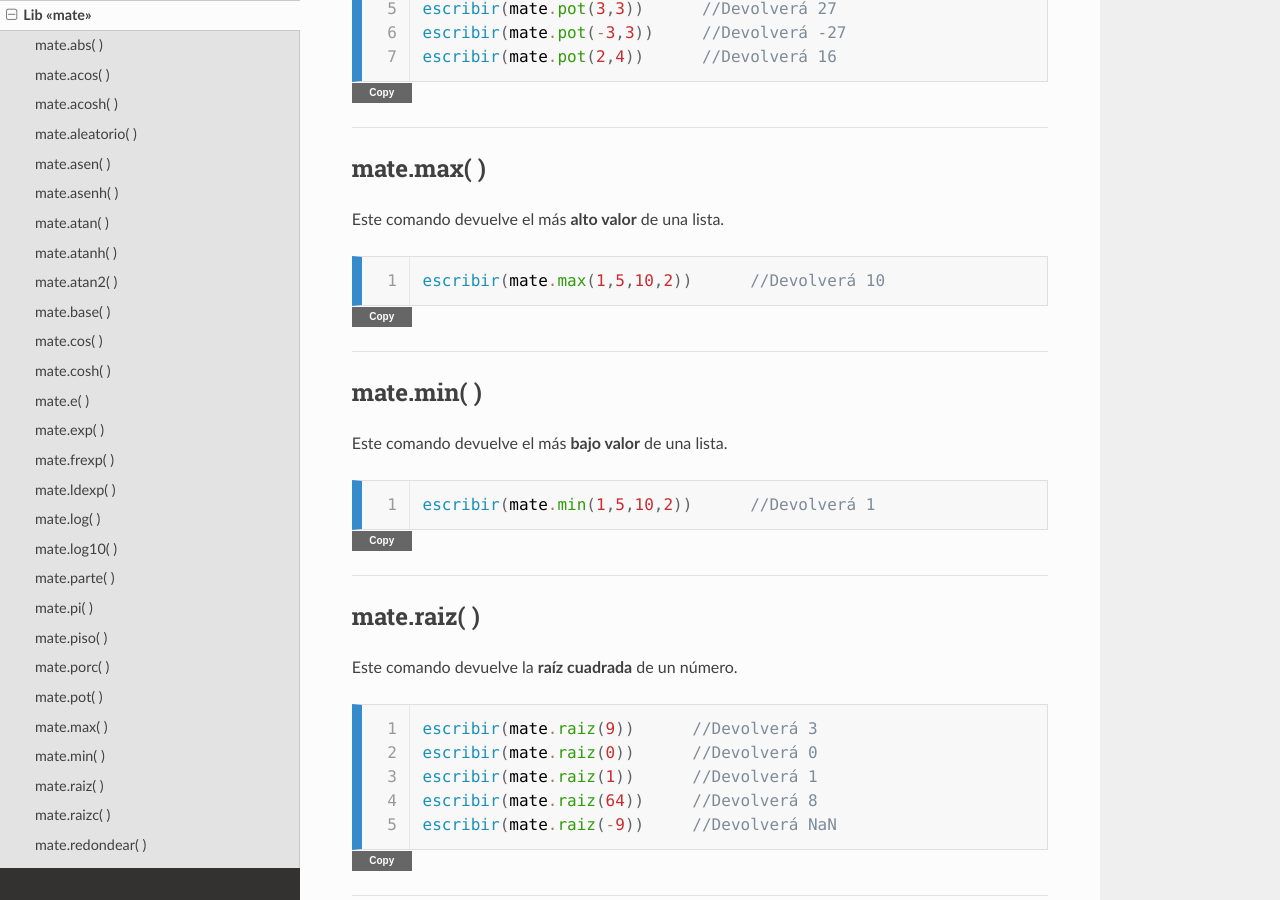
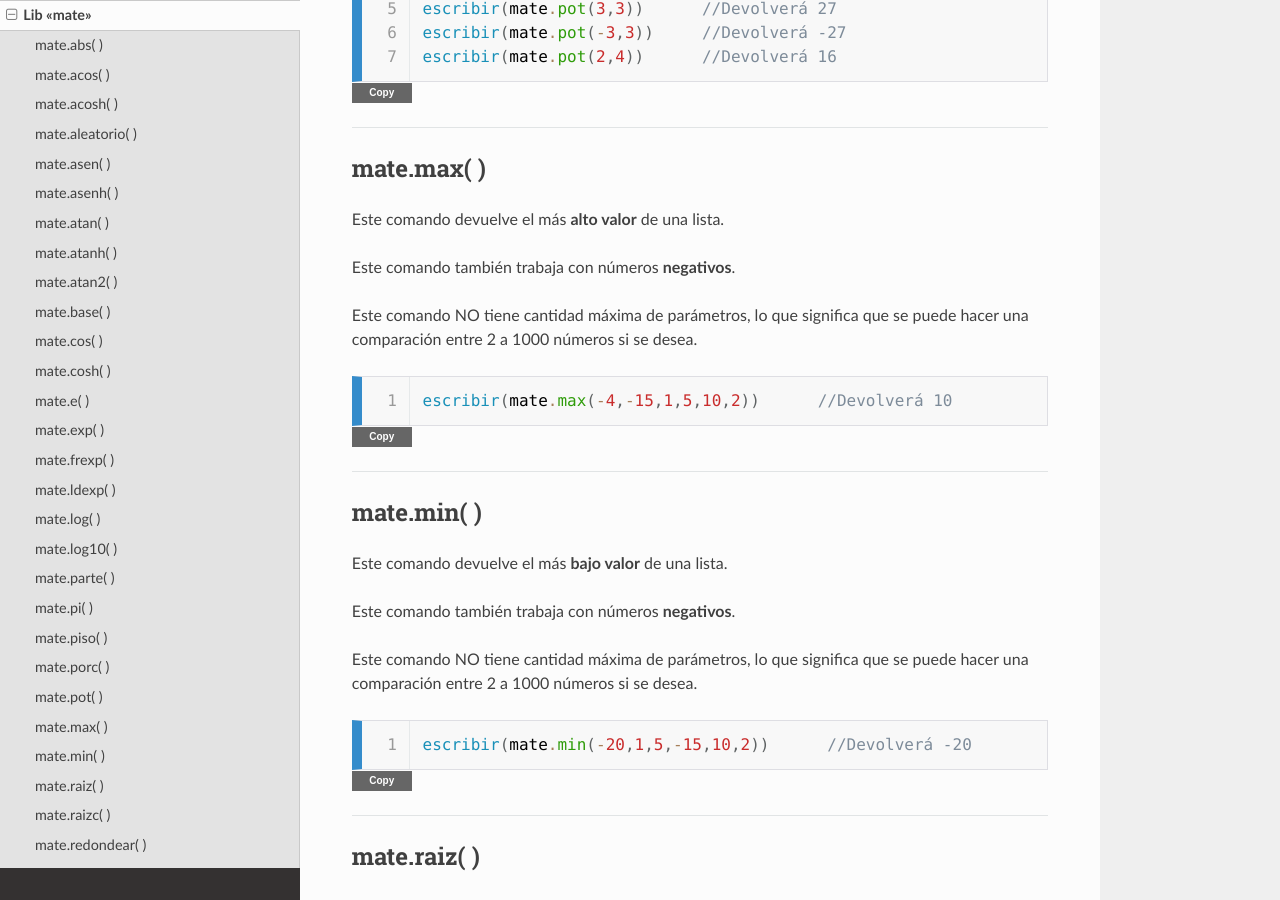
Before and after one commit to LatinoDocs/Manual-Latino, a Sphinx documentation site: the page built from docs/librerias/Matematica.rst, in a window 1280 px wide and 900 px high, scrolled down 9642 px. Built offline with Sphinx 7.4.7 and the Read the Docs theme 2.0.0, drawn with Linux system fonts in a browser that asks for light colours; comment, search, counter and statistics services are not loaded.

Commit message:
Se ha actualizado los comandos **mate.max()** y **mate.min()**

```diff
--- a/docs/librerias/Matematica.rst
+++ b/docs/librerias/Matematica.rst
@@ -457,9 +457,13 @@ mate.max\( \)
 ---------------
 Este comando devuelve el más **alto valor** de una lista.
 
+Este comando también trabaja con números **negativos**.
+
+Este comando NO tiene cantidad máxima de parámetros, lo que significa que se puede hacer una comparación entre 2 a 1000 números si se desea.
+
 .. raw:: html
 
-   <pre><code class="language-latino line-numbers">escribir(mate.max(1,5,10,2))      //Devolverá 10</code></pre>
+   <pre><code class="language-latino line-numbers">escribir(mate.max(-4,-15,1,5,10,2))      //Devolverá 10</code></pre>
 
 ----
 
@@ -467,9 +471,13 @@ mate.min\( \)
 ---------------
 Este comando devuelve el más **bajo valor** de una lista.
 
+Este comando también trabaja con números **negativos**.
+
+Este comando NO tiene cantidad máxima de parámetros, lo que significa que se puede hacer una comparación entre 2 a 1000 números si se desea.
+
 .. raw:: html
 
-   <pre><code class="language-latino line-numbers">escribir(mate.min(1,5,10,2))      //Devolverá 1</code></pre>
+   <pre><code class="language-latino line-numbers">escribir(mate.min(-20,1,5,-15,10,2))      //Devolverá -20</code></pre>
 
 ----
 
```
